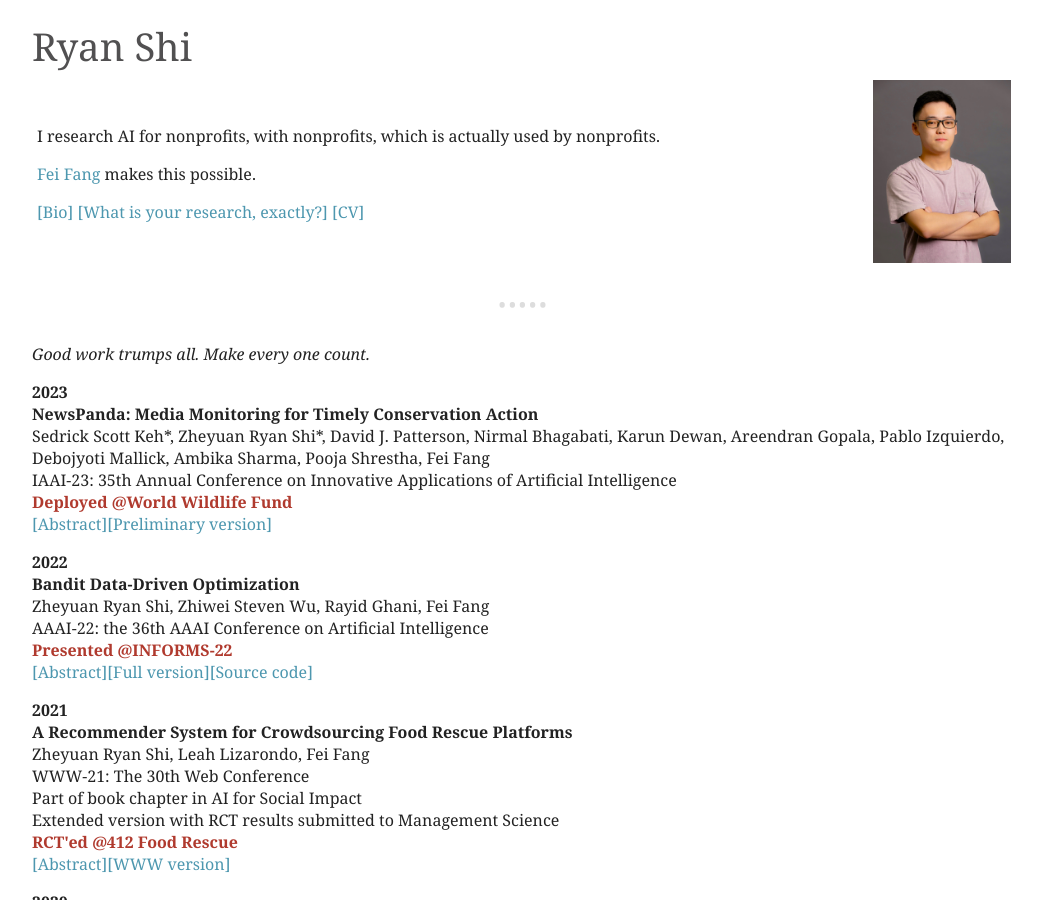
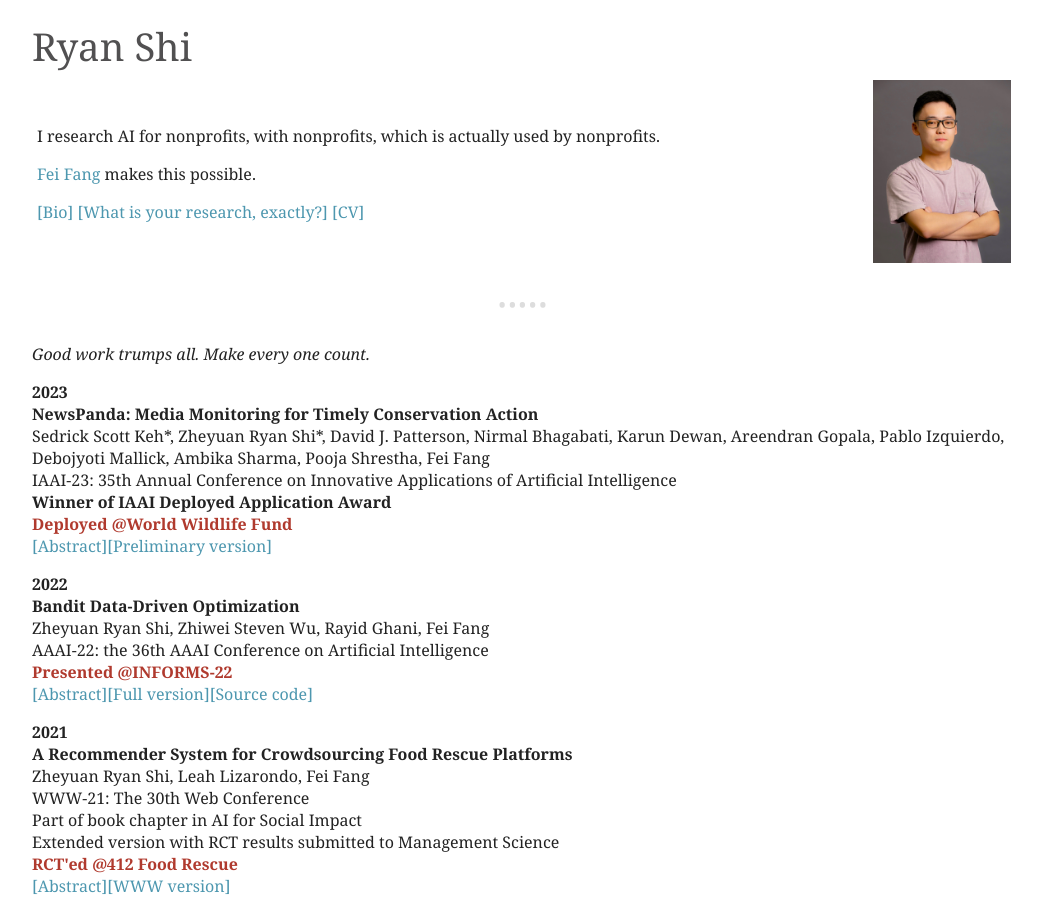
Before and after one commit to ryanzshi/ryanzshi.github.io, a Jekyll site: the page built from index.md, in a window 1280 px wide and 900 px high. Shown: the whole window, without its empty margins (116-1158 px from the left). Built offline with Jekyll 4.4.1, drawn with Linux system fonts in a browser that asks for light colours.

Commit message:
Update index.md

```diff
--- a/index.md
+++ b/index.md
@@ -48,7 +48,7 @@
 
 <div id="abs-bio" style="display:none;">
 <blockquote>
-<b>Bio:</b> Ryan Shi is a final-year Ph.D. candidate of Societal Computing in the School of Computer Science at Carnegie Mellon University. He works with nonprofit organizations to address societal challenges in food security, environmental conservation, and public health using AI. <em>His research has been deployed at these organizations worldwide.</em> Shi studies game theory, online learning, and reinforcement learning on problems motivated by non-profit applications. He was the recipient of a Siebel Scholar award, an IEEE Computer Society Upsilon Pi Epsilon Scholarship, and a Carnegie Mellon Presidential Fellowship, and was selected as a Rising Star in Data Science and ML & AI, by UChicago and USC, respectively. Shi grew up in Henan, China before moving to the U.S., where he graduated from Swarthmore College with a B.A. in mathematics and computer science.
+<b>Bio:</b> Ryan Shi is a final-year Ph.D. candidate of Societal Computing in the School of Computer Science at Carnegie Mellon University. He works with nonprofit organizations to address societal challenges in food security, environmental conservation, and public health using AI. <em>His research has been deployed at these organizations worldwide.</em> Shi studies game theory, online learning, and reinforcement learning on problems motivated by non-profit applications. He was the recipient of a 2023 IAAI Deployed Application Award, a 2022 Siebel Scholar Award, and a 2021 Carnegie Mellon Presidential Fellowship, and was selected as a 2022 Rising Star in Data Science and ML & AI, by UChicago and USC, respectively. He has interned at Microsoft and Facebook during his Ph.D. Shi grew up in Henan, China before moving to the U.S., where he graduated from Swarthmore College with a B.A. in mathematics and computer science.
 </blockquote>
 </div>
 
@@ -76,6 +76,8 @@
 Sedrick Scott Keh\*, Zheyuan Ryan Shi\*, David J. Patterson, Nirmal Bhagabati, Karun Dewan, Areendran Gopala, Pablo Izquierdo, Debojyoti Mallick, Ambika Sharma, Pooja Shrestha, Fei Fang
 <br>
 IAAI-23: 35th Annual Conference on Innovative Applications of Artificial Intelligence
+<br>
+<b>Winner of IAAI Deployed Application Award</b>
 <br>
 [<b><font color="#B03A2E">Deployed @World Wildlife Fund</font></b>](https://www.worldwildlife.org/)
 <br>
@@ -204,17 +206,6 @@
 </div>
 
 
-<!-- **Approximated Temporal-Induced Neural Self-Play for Finitely Repeated Bayesian Games**
-<br>
-Zihan Zhou, Zheyuan Ryan Shi, Yi Wu, Fei Fang
-<br>
-AAAI-20-RLG: AAAI-20 Workshop on Reinforcement Learning in Games
-<br>
-<a id="abs-pbne-button" onclick="absCHF('abs-pbne20')" style="cursor:pointer;">[Abstract]</a>
-<div id="abs-pbne20" style="display:none;">
-<blockquote>In two-player finitely repeated Bayesian games with one-sided incomplete information, there is a natural information asymmetry among the players. In each round of the game, the player with information disadvantage needs to infer the other player’s type from their actions. The other player, knowing that their actions reveal information about themselves, will balance between playing myopically and maintaining information advantage to maximize their accumulated payoff in the long-run, which can lead to deceptive actions. Computing the Perfect Bayesian Nash Equilibrium (PBNE) in such games can be computationally intractable for large games. In this paper, we propose a new learning-based framework to approximate PBNEs, which uses non-parametric approximation and reinforcement learning from self-play. Our initial results show that it can improve the scalability over existing methods and lead to strategy profiles that are close to PBNEs.</blockquote>
-</div> -->
-
 **Deep Reinforcement Learning for Green Security Games with Real-Time Information**
 <br>
 Yufei Wang, Zheyuan Ryan Shi, Lantao Yu, Yi Wu, Rohit Singh, Lucas Joppa, Fei Fang
```
